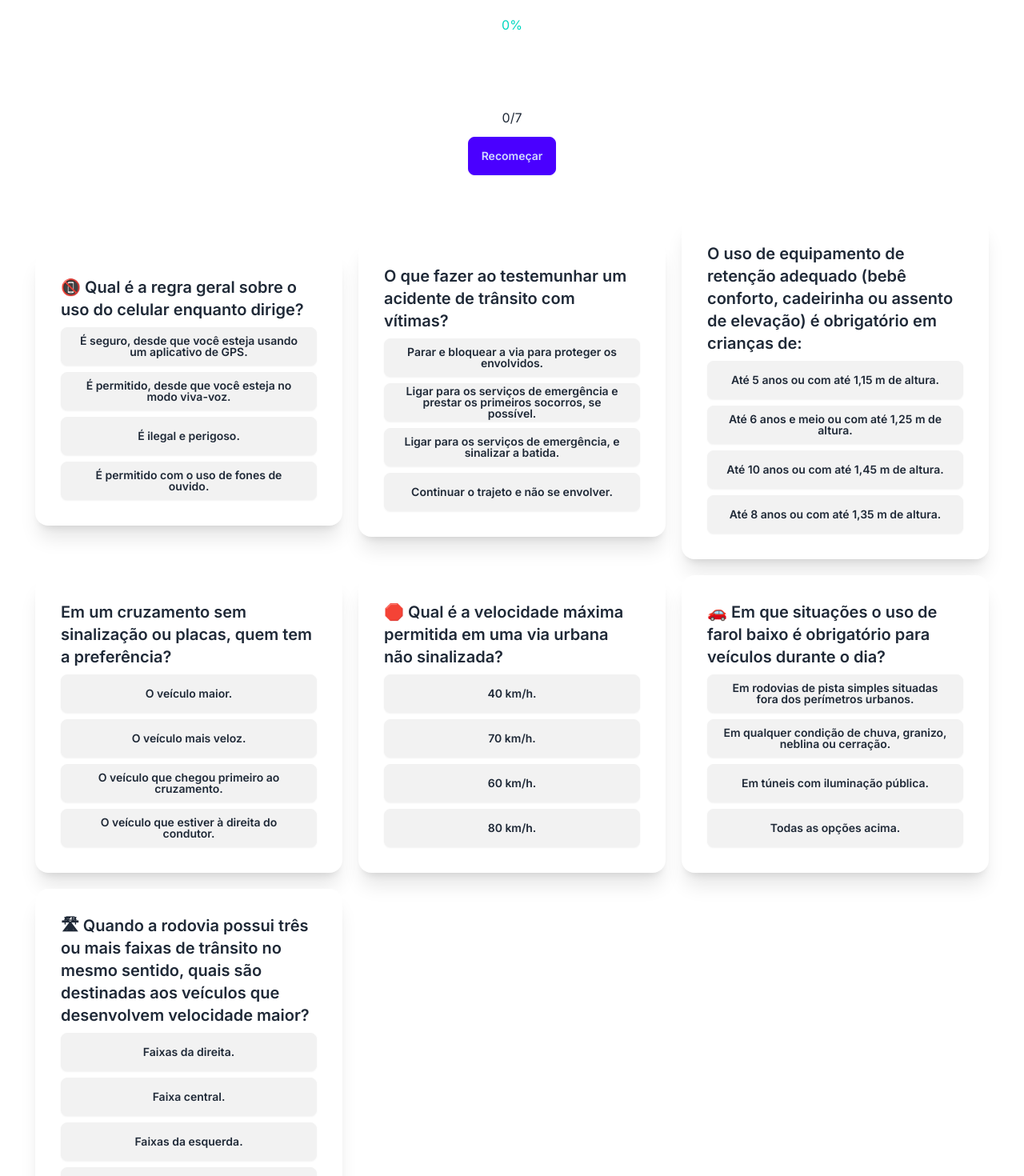
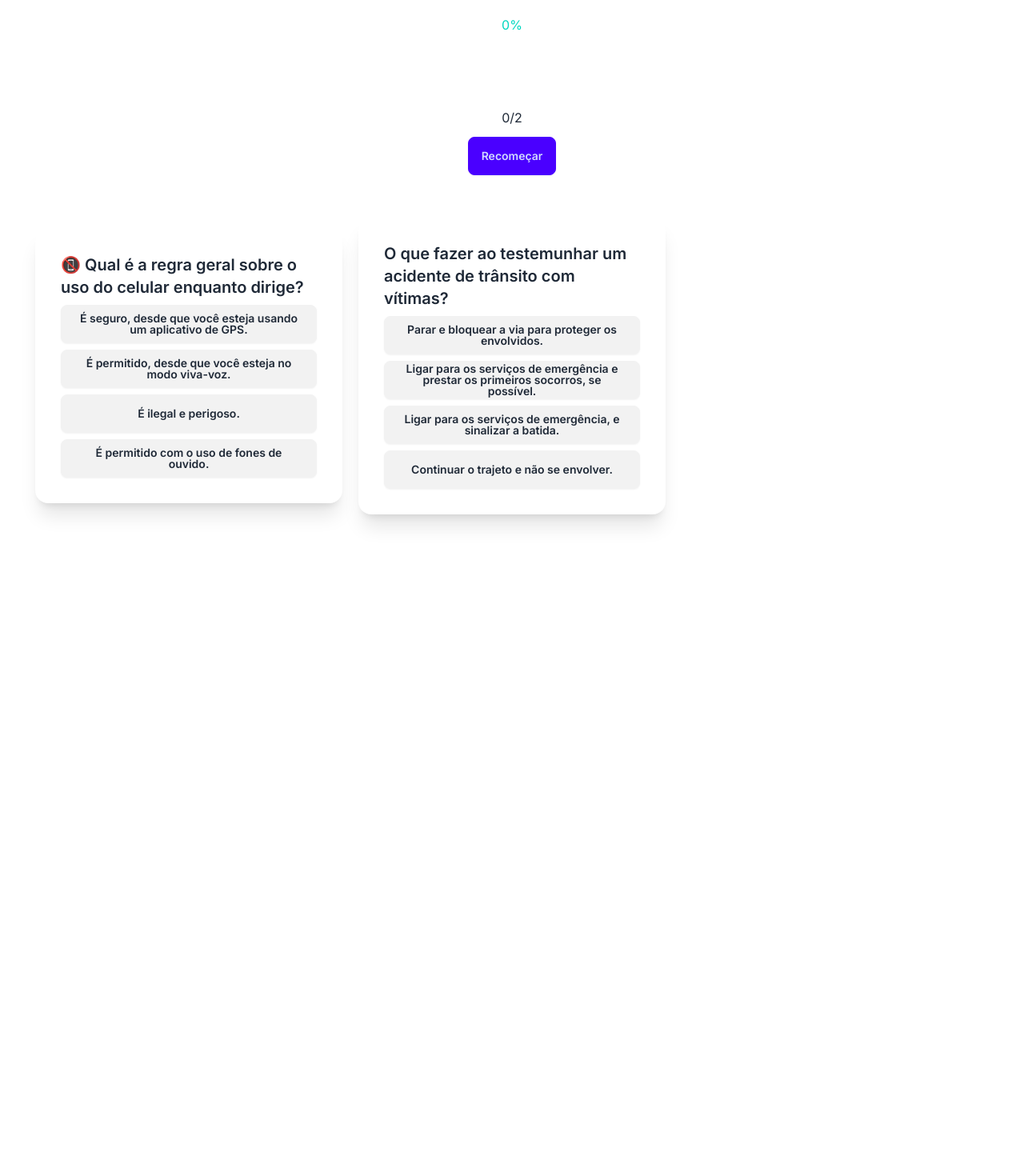
Before and after one commit to ugabb/quiz, a Next.js app: page /quiz/result in a window 1280 px wide. Shown: the part 380-1850 px from the top of the page at 80% size. After the commit the page ends 1103 px from the top, so only its background shows below. Built offline with nearby package versions, Linux system fonts and the light colour scheme.

Commit message:
feat: add validations

```diff
--- a/src/app/components/FormEnd.tsx
+++ b/src/app/components/FormEnd.tsx
@@ -7,10 +7,11 @@ import { useRouter } from "next/navigation";
 import axios from "axios";
 import { useState } from "react";
 import { isValidCEP } from "@brazilian-utils/brazilian-utils";
+import { zodResolver } from "@hookform/resolvers/zod";
 
 const formSchema = z.object({
     name: z.string().min(1, { message: 'Nome é obrigatório' }),
-    email: z.string().email().min(1, { message: 'Email é obrigatório' }),
+    email: z.string().email({ message: 'Email inválido' }).min(1, { message: 'Email é obrigatório' }),
     phone: z.string().min(15, { message: 'Telefone incorreto' }).max(15, { message: 'Telefone incorreto' }),
     address: z.object({
         district: z.string(),
@@ -18,10 +19,10 @@ const formSchema = z.object({
         street: z.string(),
         state: z.string(),
         number: z.coerce.string().min(1, { message: "O número é obrigatório" }),
-        cep: z.string().min(8).max(9)
+        cep: z.string().min(8, { message: "CEP deve ter no mínimo 8 caracteres" }).max(9, { message: "CEP deve ter no máximo 9 caracteres" })
     }),
-    hasCarInsurance: z.boolean(),
-    lastMaintenance: z.string()
+    hasCarInsurance: z.string({ message: 'Seguro automotivo é obrigatório' }),
+    lastMaintenance: z.string().min(1, { message: 'Última manutenção é obrigatória' })
 })
 
 type FormType = z.infer<typeof formSchema>
@@ -52,7 +53,7 @@ const FormEnd = () => {
     const [address, setAddress] = useState<Address | null>(null);
 
     const { register, handleSubmit, formState: { errors }, setValue, getValues } = useForm<FormType>({
-        // resolver: zodResolver(formSchema),
+        resolver: zodResolver(formSchema),
         defaultValues: {
             address: {
                 cep: '',
@@ -167,7 +168,7 @@ const FormEnd = () => {
                         </label>
                         <label className="form-control w-full">
                             <span className="label-text">Email</span>
-                            <input {...register("email")} type="text" placeholder="johndoe@mail.com" className="input input-bordered w-full text-zinc-900" />
+                            <input {...register("email", { required: 'Email é obrigatório' })} type="text" placeholder="johndoe@mail.com" className="input input-bordered w-full text-zinc-900" />
                             {errors.email && <span className="text-sm text-red-500">{errors.email.message}</span>}
                         </label>
                         <label className="form-control w-full">
@@ -231,6 +232,8 @@ const FormEnd = () => {
                             <input type="radio" className="radio radio-primary" {...register("hasCarInsurance")} />
                             <span className="label-text">Não</span>
                         </label>
+                        {errors.hasCarInsurance && <span className="text-sm text-red-500">{errors.hasCarInsurance.message}</span>}
+
                     </div>
 
 
--- a/src/app/quiz/page.tsx
+++ b/src/app/quiz/page.tsx
@@ -4,15 +4,18 @@ import { useEffect, useState } from "react"
 import { PiArrowLeft, PiArrowRight } from "react-icons/pi"
 import FormEnd from "../components/FormEnd"
 import toast from "react-hot-toast"
+import { useRouter } from "next/navigation"
 
 type Timeout = ReturnType<typeof setInterval>
 
 const Quiz = () => {
-    const [isQuizEnable, setIsQuizEnable] = useState(false);
-    const [isCompleted, setIsCompleted] = useState(false)
+    const [isQuizEnable, setIsQuizEnable] = useState<boolean>(false);
+    const [isCompleted, setIsCompleted] = useState<boolean>(false)
+    const [isAuthorized, setIsAuthorized] = useState<boolean>(false)
     const [timer, setTimer] = useState(60 * 4) // 4 minutos
-    const { score, questions, currentQuestionIndex, setAnswer, removeAnswer, nextQuestion, backQuestion, userAnswers, calculateScore, reset } = useQuiz()
+    const { questions, currentQuestionIndex, setAnswer, removeAnswer, nextQuestion, backQuestion, userAnswers, calculateScore } = useQuiz()
 
+    const router = useRouter()
 
     useEffect(() => {
         let interval: Timeout;
@@ -52,7 +55,7 @@ const Quiz = () => {
 
                         <div className="flex justify-between items-center w-full">
 
-                            <h1 className="text-3xl font-bold">Question {currentQuestionIndex + 1}</h1>
+                            <h1 className="text-3xl font-bold">Questão {currentQuestionIndex + 1}</h1>
                             <p>{currentQuestionIndex + 1}/{questions.length}</p>
                         </div>
 
@@ -94,7 +97,7 @@ const Quiz = () => {
                         calculateScore()
                         setIsQuizEnable(false)
                         setIsCompleted(true)
-                    }} disabled={userAnswers.includes(undefined) || userAnswers.length === 0 || userAnswers.length < questions.length}>Finish!</button>}
+                    }} disabled={userAnswers.includes(undefined) || userAnswers.length === 0 || userAnswers.length < questions.length}>Terminar!</button>}
                 </div >
             )}
 
@@ -107,18 +110,16 @@ const Quiz = () => {
                         <p className="py-4">exemplo, nomes, números, códigos de identificação, endereços, característica, dentre outras. O CNVV realiza o tratamento de dados pessoais nos moldes previstos nos artigos 6º e 7º da Lei nº 13.709/2018, observando a boa-fé e todos os seus princípios, especialmente dentro da sua finalidade do tratamento para propósitos legítimos, específicos, explícitos e informados antecipadamente ao seu titular, com exatidão, clareza, relevância e atualização dos dados, de acordo com a necessidade para o cumprimento da finalidade de seu tratamento.
                             2. Consentimento:
                             Ao utilizar nossos serviços, você concorda expressamente com a coleta, armazenamento e tratamento dos seus dados pessoais, conforme descrito neste documento.</p>
-                        <form>
-                            <label className="label justify-start gap-3">
-                                <input type="checkbox" className="checkbox checkbox-primary" />
-                                <span className="label-text">Confirmo que as informações acima estão corretas</span>
-                            </label>
-
-                        </form>
                         <div className="modal-action">
-                            <form method="dialog" className="flex gap-3 mx-auto">
-                                {/* if there is a button in form, it will close the modal */}
-                                <button className="btn btn-primary">Aceitar</button>
-                                <button className="btn">Recusar</button>
+                            <form method="dialog" className="flex flex-col gap-3 mx-auto w-full">
+                                <label className="label justify-start gap-3">
+                                    <input type="checkbox" onChange={() => setIsAuthorized(prev => !prev)} className="checkbox checkbox-primary" />
+                                    <span className="label-text">Confirmo que as informações acima estão corretas</span>
+                                </label>
+                                <div className="flex gap-3 items-center justify-center">
+                                    <button className="btn btn-primary" disabled={!isAuthorized} >Aceitar</button>
+                                    <button className="btn" onClick={() => router.push("/")}>Recusar</button>
+                                </div>
                             </form>
                         </div>
                     </div>
--- a/src/lib/quizState.ts
+++ b/src/lib/quizState.ts
@@ -40,56 +40,56 @@ const quizData = [
     ],
     correctAnswer: 2,
   },
-  {
-    question: "O uso de equipamento de retenção adequado (bebê conforto, cadeirinha ou assento de elevação) é obrigatório em crianças de:",
-    options: [
-      "Até 5 anos ou com até 1,15 m de altura.",
-      "Até 6 anos e meio ou com até 1,25 m de altura.",
-      "Até 10 anos ou com até 1,45 m de altura.",
-      "Até 8 anos ou com até 1,35 m de altura.",
-    ],
-    correctAnswer: 2,
-  },
-  {
-    question: "Em um cruzamento sem sinalização ou placas, quem tem a preferência?",
-    options: [
-      "O veículo maior.",
-      "O veículo mais veloz.",
-      "O veículo que chegou primeiro ao cruzamento.",
-      "O veículo que estiver à direita do condutor.",
-    ],
-    correctAnswer: 3,
-  },
-  {
-    question: "🛑 Qual é a velocidade máxima permitida em uma via urbana não sinalizada?",
-    options: [
-      "40 km/h.",
-      "70 km/h.",
-      "60 km/h.",
-      "80 km/h.",
-    ],
-    correctAnswer: 2,
-  },
-  {
-    question: "🚗 Em que situações o uso de farol baixo é obrigatório para veículos durante o dia?",
-    options: [
-      "Em rodovias de pista simples situadas fora dos perímetros urbanos.",
-      "Em qualquer condição de chuva, granizo, neblina ou cerração.",
-      "Em túneis com iluminação pública.",
-      "Todas as opções acima.",
-    ],
-    correctAnswer: 3,
-  },
-  {
-    question: "🛣 Quando a rodovia possui três ou mais faixas de trânsito no mesmo sentido, quais são destinadas aos veículos que desenvolvem velocidade maior?",
-    options: [
-      "Faixas da direita.",
-      "Faixa central.",
-      "Faixas da esquerda.",
-      "Todas as opções acima.",
-    ],
-    correctAnswer: 2,
-  },
+  // {
+  //   question: "O uso de equipamento de retenção adequado (bebê conforto, cadeirinha ou assento de elevação) é obrigatório em crianças de:",
+  //   options: [
+  //     "Até 5 anos ou com até 1,15 m de altura.",
+  //     "Até 6 anos e meio ou com até 1,25 m de altura.",
+  //     "Até 10 anos ou com até 1,45 m de altura.",
+  //     "Até 8 anos ou com até 1,35 m de altura.",
+  //   ],
+  //   correctAnswer: 2,
+  // },
+  // {
+  //   question: "Em um cruzamento sem sinalização ou placas, quem tem a preferência?",
+  //   options: [
+  //     "O veículo maior.",
+  //     "O veículo mais veloz.",
+  //     "O veículo que chegou primeiro ao cruzamento.",
+  //     "O veículo que estiver à direita do condutor.",
+  //   ],
+  //   correctAnswer: 3,
+  // },
+  // {
+  //   question: "🛑 Qual é a velocidade máxima permitida em uma via urbana não sinalizada?",
+  //   options: [
+  //     "40 km/h.",
+  //     "70 km/h.",
+  //     "60 km/h.",
+  //     "80 km/h.",
+  //   ],
+  //   correctAnswer: 2,
+  // },
+  // {
+  //   question: "🚗 Em que situações o uso de farol baixo é obrigatório para veículos durante o dia?",
+  //   options: [
+  //     "Em rodovias de pista simples situadas fora dos perímetros urbanos.",
+  //     "Em qualquer condição de chuva, granizo, neblina ou cerração.",
+  //     "Em túneis com iluminação pública.",
+  //     "Todas as opções acima.",
+  //   ],
+  //   correctAnswer: 3,
+  // },
+  // {
+  //   question: "🛣 Quando a rodovia possui três ou mais faixas de trânsito no mesmo sentido, quais são destinadas aos veículos que desenvolvem velocidade maior?",
+  //   options: [
+  //     "Faixas da direita.",
+  //     "Faixa central.",
+  //     "Faixas da esquerda.",
+  //     "Todas as opções acima.",
+  //   ],
+  //   correctAnswer: 2,
+  // },
 ];
 
 export const useQuiz = create<Quiz>()((set, get) => ({
```
